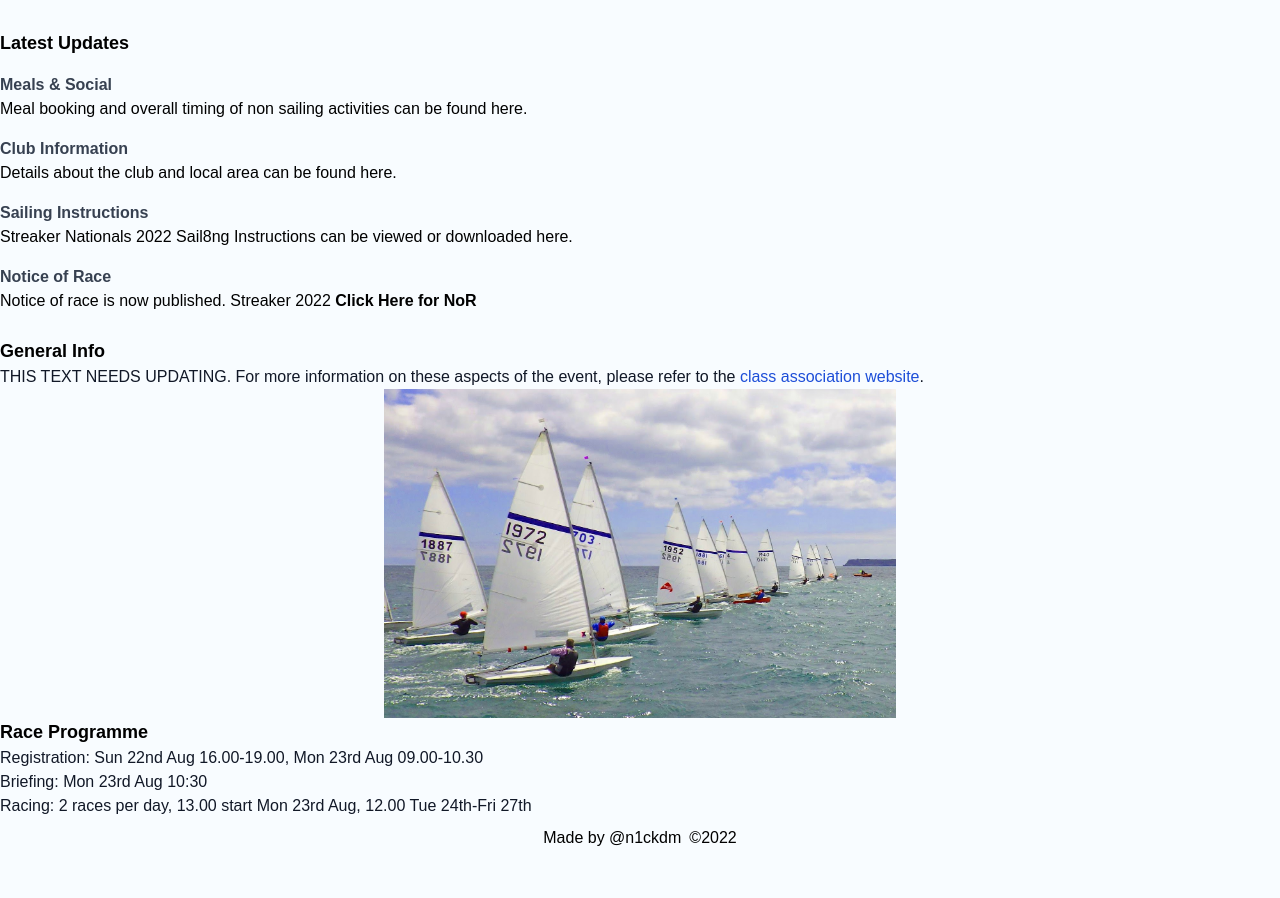
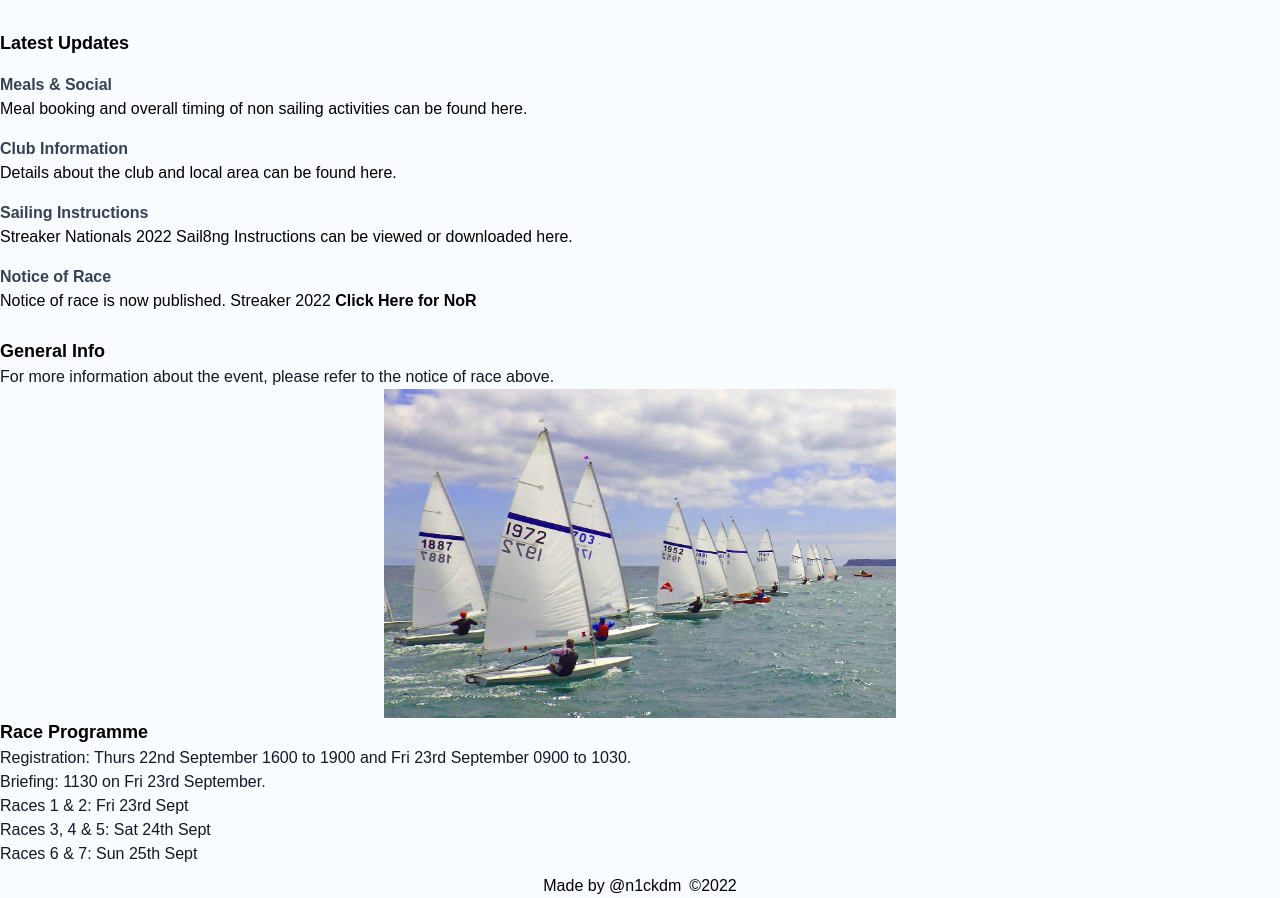
Before and after one commit to n1ckdm/sssc-website-v2, a Gatsby site: page /events/streaker-nationals-2022 in a window 1280 px wide. Shown: the part 159-1057 px from the top of the page. Before the commit the page ends 1009 px from the top, so only its background shows below. Built offline with nearby package versions, Linux system fonts and the light colour scheme; Gatsby itself is replaced by a stand-in of ours.

Commit message:
Update streaker-nationals-2022.js

```diff
--- a/src/pages/events/streaker-nationals-2022.js
+++ b/src/pages/events/streaker-nationals-2022.js
@@ -30,7 +30,7 @@ const StreakerNationals = ({ data }) => {
       <div className="container mx-auto text-center">
         <p className="pageTitle">2022 Streaker Nationals</p>
         <p className="text-gray-700 font-light italic mb-8">
-          South Shields Sailing Club are hosting the 2022 Streaker Nationals
+          South Shields Sailing Club are hosting the Streaker Nationals on 23rd-25 September 2022.
         </p>
         <p className="font-semibold text-lg text-justify mt-6">
           Latest Updates
@@ -39,27 +39,24 @@ const StreakerNationals = ({ data }) => {
         {/* <img className="w-11/12 md:w-2/5 mx-auto" src={TitleImg} /> */}
         <p className="font-semibold text-justify text-lg mt-6">General Info</p>
         <p className="text-gray-900 text-justify">
-          THIS TEXT NEEDS UPDATING. For more information on these aspects of the
-          event, please refer to the&nbsp;
-          <a
-            className="text-blue-700"
-            href="https://www.streaker-class.org.uk/index.asp"
-          >
-            class association website
-          </a>
-          .
+          For more information about the event, please refer to the notice of race above.
         </p>
         <img className="w-11/12 md:w-2/5 mx-auto" src={MainImg} />
         <p className="font-semibold text-lg text-justify">Race Programme</p>
         <p className="text-gray-900 text-justify">
-          Registration: Sun 22nd Aug 16.00-19.00, Mon 23rd Aug 09.00-10.30
+          Registration: Thurs 22nd September 1600 to 1900 and Fri 23rd September 0900 to 1030.
         </p>
         <p className="text-gray-900 text-justify">
-          Briefing: Mon 23rd Aug 10:30
+          Briefing: 1130 on Fri 23rd September.
         </p>
         <p className="text-gray-900 text-justify">
-          Racing: 2 races per day, 13.00 start Mon 23rd Aug, 12.00 Tue 24th-Fri
-          27th
+          Races 1 & 2: Fri 23rd Sept
+        </p>
+        <p className="text-gray-900 text-justify">
+          Races 3, 4 & 5: Sat 24th Sept
+        </p>
+        <p className="text-gray-900 text-justify">
+          Races 6 & 7: Sun 25th Sept
         </p>
       </div>
     </Layout>
```
